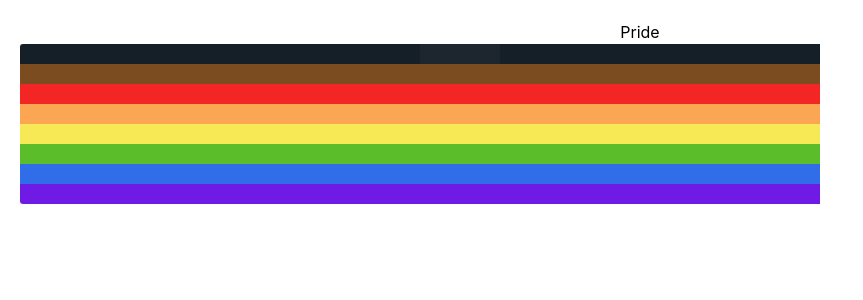
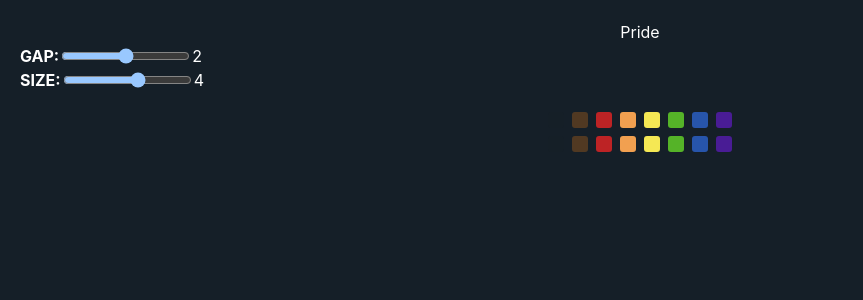
Before and after one commit to Fizzbow/pride_loading, a React (Vite) app: page / in a window 1280 px wide. Shown: the top 300 px of the page, without its empty margins (0-863 px from the left). Built offline with nearby package versions, Linux system fonts and the light colour scheme.

Commit message:
feat:🏳️‍🌈 base status

```diff
--- a/src/App.css
+++ b/src/App.css
@@ -3,6 +3,7 @@
   margin: 0 auto;
   height: 100vh;
   text-align: center;
+  background-color: hsl(210deg, 30%, 12%);
   > main {
     padding: 20px;
   }
--- a/src/App.tsx
+++ b/src/App.tsx
@@ -10,10 +10,45 @@ function App() {
     colors: pride_color,
     num: 10,
   });
+  const [gap, setGap] = useState<number>(2);
+  const [size, setSize] = useState<number>(4);
   return (
     <main>
       <header>Pride</header>
-      <Flag colors={pride.colors} num={pride.num} />
+      <label htmlFor="gap" style={{ display: "flex", flexDirection: "row" }}>
+        <strong>GAP:</strong>
+        <input
+          id="gap"
+          type="range"
+          name="gap"
+          max="4"
+          min="0"
+          value={gap}
+          onChange={(event) => {
+            if (!event.target.value) return;
+            setGap(Number(event.target.value));
+          }}
+        />
+        {gap}
+      </label>
+
+      <label htmlFor="size" style={{ display: "flex", flexDirection: "row" }}>
+        <strong>SIZE:</strong>
+        <input
+          id="size"
+          type="range"
+          name="size"
+          value={size}
+          max="6"
+          min="1"
+          onChange={(event) => {
+            if (!event.target.value) return;
+            setSize(Number(event.target.value));
+          }}
+        />
+        {size}
+      </label>
+      <Flag size={size} gap={gap} colors={pride.colors} num={pride.num} />
     </main>
   );
 }
--- a/src/compontents/Flag.css
+++ b/src/compontents/Flag.css
@@ -1,12 +1,20 @@
 .row_item {
-  animation: loading 1s ease-in;
+  animation: loading 1s infinite alternate;
+  border-radius: 3px;
 }
 
 @keyframes loading {
   0% {
     opacity: 0;
+    /* width: 18px;
+    height: 18px; */
+  }
+  50% {
+    opacity: 0.6;
   }
   100% {
     opacity: 1;
+    /* width: 20px;
+    height: 20px; */
   }
 }
--- a/src/compontents/Flag.tsx
+++ b/src/compontents/Flag.tsx
@@ -1,14 +1,26 @@
 import { Row } from "../constant/pride.constant";
 
 import "./Flag.css";
+interface FlagProps {
+  gap: number;
+  size: number;
+}
 
-const Flag = <T,>({ colors, num }: Row<T>) => {
-  const transMatrices = (
-    rows: Row<T>["colors"]
-  ): { color: string; id: number }[][] => {
+const Flag = <T,>({ colors, num, size = 4, gap = 2 }: FlagProps & Row<T>) => {
+  //   const transMatrices = (
+  //     rows: Row<T>["colors"]
+  //   ): { color: string; id: number }[][] => {
+  //     let currId = 1;
+  //     return rows.map((color) =>
+  //       new Array(num).fill(null).map(() => {
+  //         return { color, id: currId++ };
+  //       })
+  //     );
+  //   };
+  const transMatrices = (rows: Row<T>["colors"]) => {
     let currId = 1;
-    return rows.map((color) =>
-      new Array(num).fill(null).map(() => {
+    return [1, 2].map(() =>
+      rows.map((color) => {
         return { color, id: currId++ };
       })
     );
@@ -16,27 +28,39 @@ const Flag = <T,>({ colors, num }: Row<T>) => {
   return (
     <div
       style={{
-        maxHeight: "400px",
-        borderRadius: "3px",
-        overflow: "hidden",
+        margin: "20px 0",
+        display: "flex",
+        flexDirection: "column",
+        alignItems: "center",
       }}
     >
       {transMatrices(colors).map((row, idx) => (
         <div
           className="row"
           key={idx}
-          style={{ display: "flex", flexDirection: "row" }}
+          style={{
+            display: "flex",
+            gap: `${gap * 0.25}rem`,
+            flexDirection: "row",
+
+            transition: "all 1s  cubic-bezier(.5, -1, .5, 2)",
+          }}
         >
-          {row.map((color) => (
+          {row.map((color, colorIdx) => (
             <div
               className="row_item"
               key={`${color.id}`}
-              style={{
-                width: "80px",
-                height: "20px",
-                animationDelay: `${color.id + 1}s`,
-                backgroundColor: `${color.color}`,
-              }}
+              style={
+                {
+                  width: "calc(var(--size) * 1rem)",
+                  height: "calc(var(--size) * 1rem)",
+                  marginBottom: `${gap * 0.25}rem`,
+                  animationDelay: `${(colorIdx + 1) * 0.2}s`,
+                  transition: "all 1s  cubic-bezier(.5, -1, .5, 2)",
+                  backgroundColor: `${color.color}`,
+                  "--size": size * 0.25,
+                } as React.CSSProperties
+              }
             ></div>
           ))}
         </div>
--- a/src/index.css
+++ b/src/index.css
@@ -3,7 +3,7 @@
   line-height: 1.5;
   font-weight: 400;
 
-  color-scheme: light dark;
+  color-scheme: dark;
 
   text-rendering: optimizeLegibility;
   -webkit-font-smoothing: antialiased;
```
Also changed, not shown: 1 other file (tests, documents, lock files or other folders).
